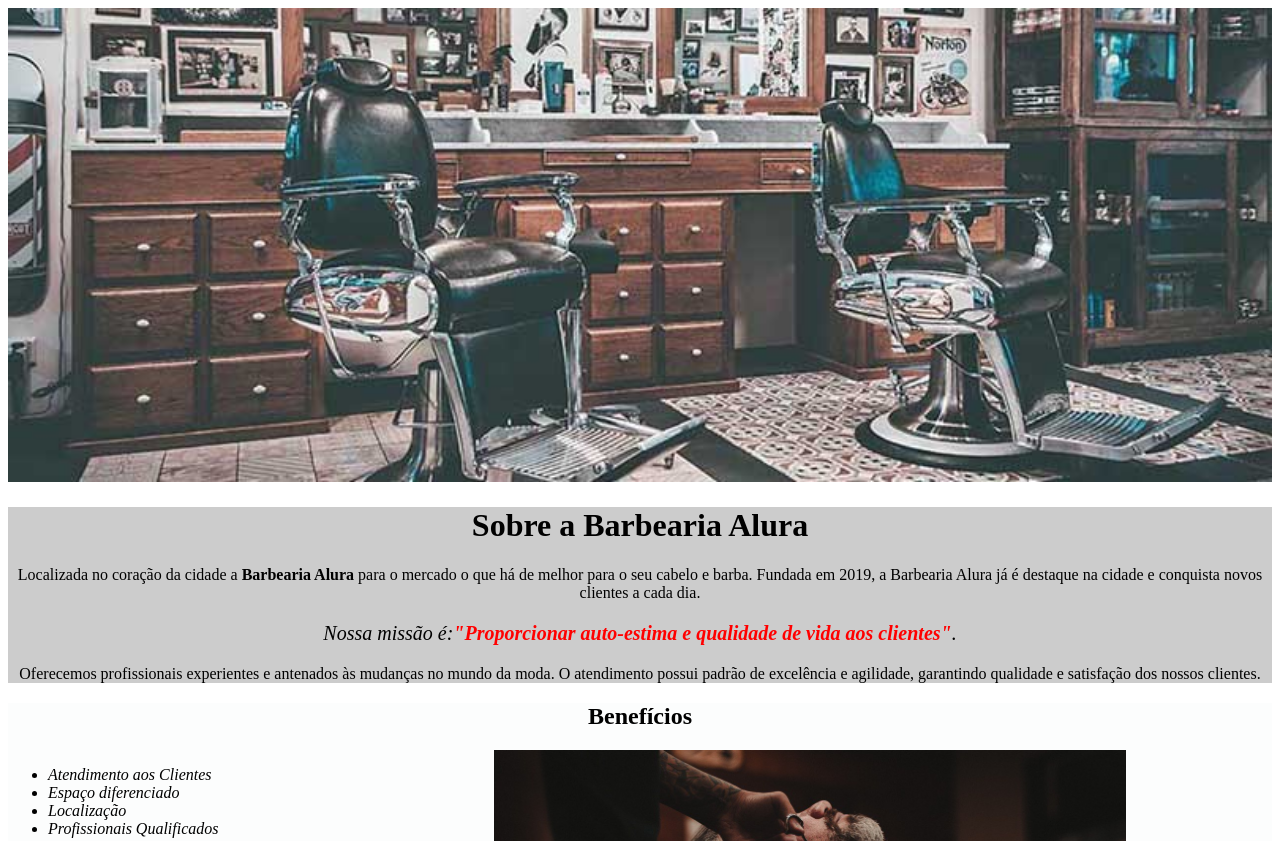
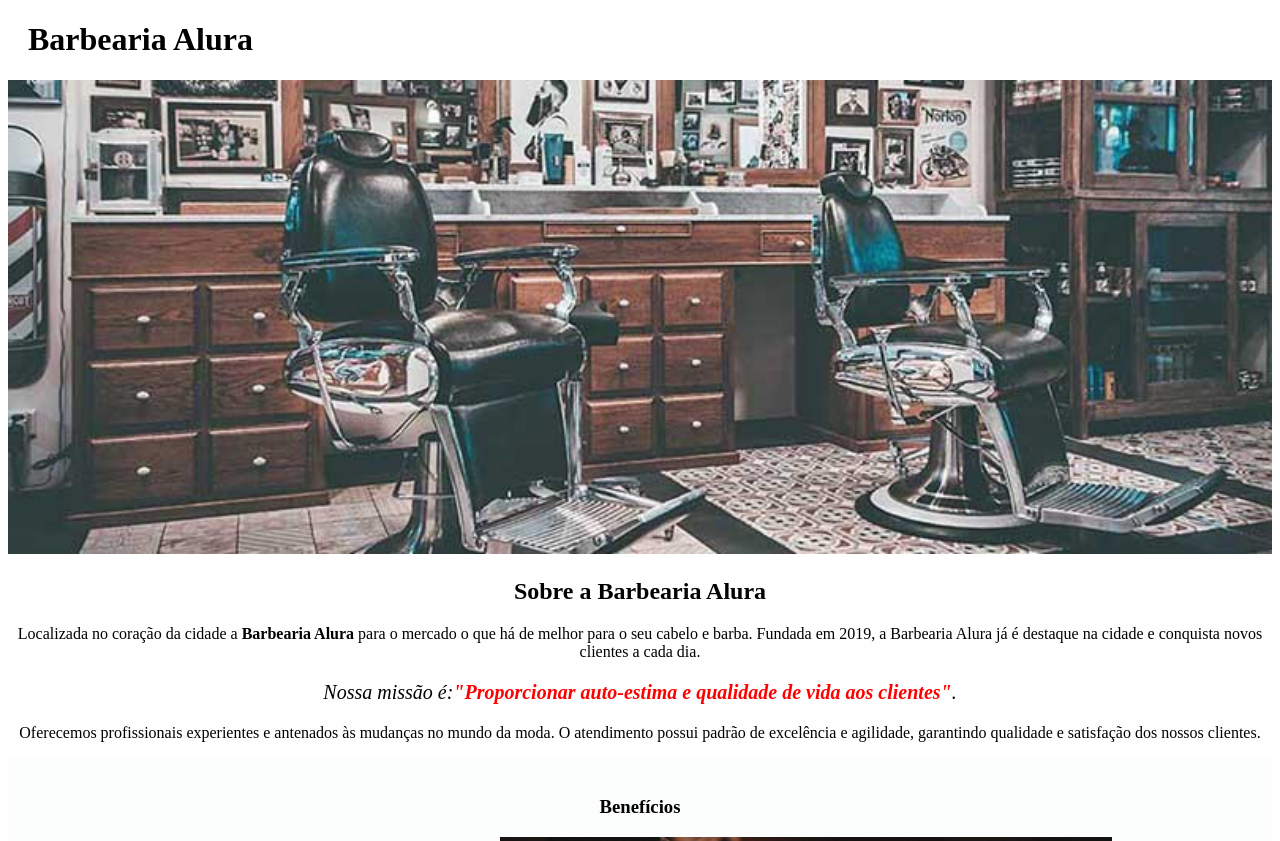
Before and after one commit to LaviniaEvelly/programacao-HTML, a plain HTML site: page index.html in a window 1280 px wide. Shown: the top 841 px of the page. Drawn offline with Linux system fonts and the light colour scheme.

Commit message:
Add files via upload

```diff
--- a/index.html
+++ b/index.html
@@ -7,9 +7,12 @@
 
     </head>
     <body>
+        <header>
+           <h1 class="titulo-principal">Barbearia Alura</h1>
+        </header>
         <img id="banner" src="banner.jpg">
-         <div class="pricipal">
-                <h1>Sobre a Barbearia Alura</h1>
+        <div class="principal">
+            <h2 class="titulo-centralizado">Sobre a Barbearia Alura</h2>
 
             <p>Localizada no coração da cidade a <strong> Barbearia Alura </strong> para o mercado o que há de melhor para o seu cabelo e barba. Fundada em 2019, a Barbearia Alura já é destaque na cidade e conquista novos clientes a cada dia.</p>
 
@@ -19,7 +22,7 @@
        </div>
 
      <div class="beneficios">
-    <h2>Benefícios</h2>
+    <h3 class="titulo-centralizado" >Benefícios</h3>
 
         <ul>
             <li class="itens">Atendimento aos Clientes</li>
--- a/style.css
+++ b/style.css
@@ -1,6 +1,6 @@
 body
 
-h1{
+.titulo-centralizado{
     text-align:center
 }
 
@@ -20,8 +20,13 @@ em  strong{
     width: 100%;
 }
 
-.pricipal{
- background:#cccccc
+.principal{
+   background:#fffefe
+
+}
+
+.titulo-principal{
+    padding-left: 20px;
 }
 
 .itens{
@@ -30,10 +35,7 @@ em  strong{
 
 .beneficios{
     background-color: rgb(252, 253, 253);
-}
-
-h2{
-    text-align: center;
+   Padding: 20px;
 }
 
 ul{
```
